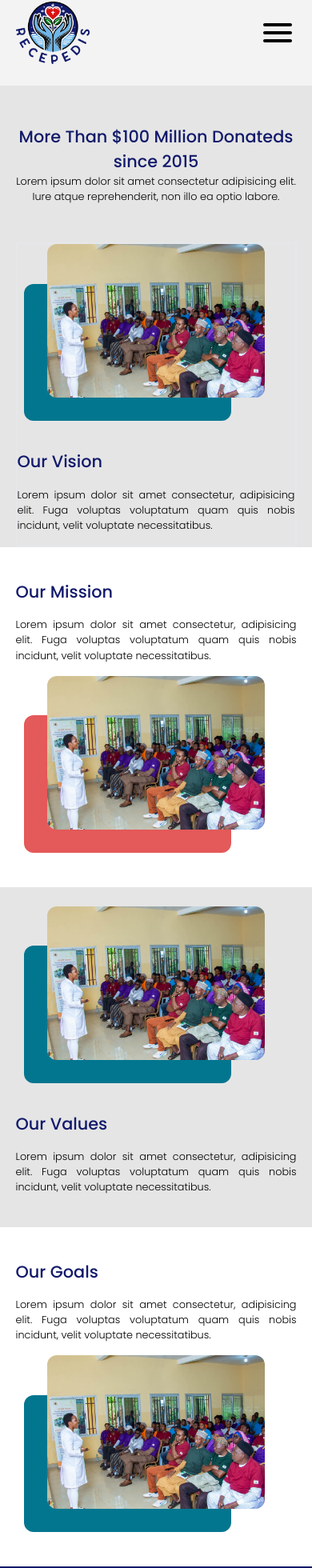
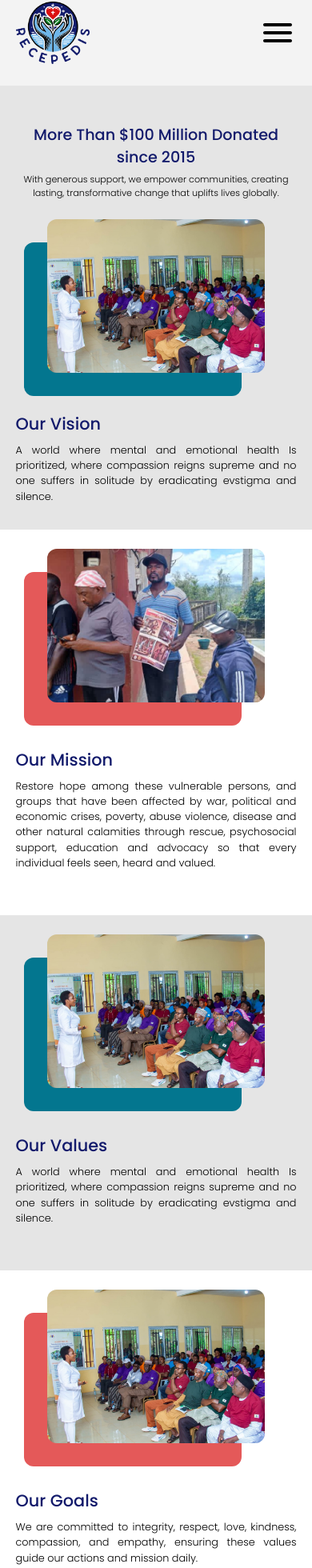
Before and after one commit to CJWALT/recepedis-ngo, a React (Create React App) app: page /about-us in a window 390 px wide. Shown: the part 24-1984 px from the top of the page at 80% size. Built offline with nearby package versions, Linux system fonts and the light colour scheme.

Commit message:
Complete About Us page with added components and responsive design improvements for optimal display across all devices

```diff
--- a/src/component/Nav.jsx
+++ b/src/component/Nav.jsx
@@ -26,7 +26,7 @@ function Nav() {
   }
 
   return (
-    <div className='py-[1.3rem] flex flex-row justify-between w-[90%] max-w-[1280px] mx-auto'>
+    <div className='py-[1.3rem] flex flex-row justify-between w-[90%] sm:w-[80%] md:w-[90%] max-w-[1280px] mx-auto'>
       <NavLink to='/' className=''>
             <img src={Logo} alt='logo' className='object-contain w-[92px] h-[89px]'/>
       </NavLink>
--- a/src/component/aboutus/ImgBackdrop.jsx
+++ b/src/component/aboutus/ImgBackdrop.jsx
@@ -3,7 +3,7 @@ import React from 'react'
 function ImgBackdrop({img, className}) {
   return (
     <>
-      <div className={`relative mb-[3rem] flex justify-center before:w-[95%] before:h-[10.7rem]  before:-left-[1.8rem] before:-bottom-[1.8rem] before:absolute before:rounded-[12px] w-[17rem] max-w-[20rem] max-h-[13.5rem] h-[12rem] mx-auto ${className}`}>
+      <div className={`relative mb-[3rem] md:h-[18rem] xl:max-w-none xl:max-h-none before:xl:w-[inherit] xl:w-[29rem] xl:h-[21rem] md:max-h-[19rem] md:mb-[2rem] md:ml-[2rem] flex justify-center before:w-[inherit] before:h-[inherit] xl:before:-left-[3rem] xl:before:-bottom-[3rem] xl:ml-[3rem] before:-left-[1.8rem] md:before:w-[23rem] before:-bottom-[1.8rem] before:absolute before:rounded-[12px] w-[17rem] max-w-[20rem] max-h-[13.5rem] h-[12rem] sm:w-[25rem] sm:max-w-[26rem] sm:h-[16rem] sm:max-h-[16rem] mx-auto ${className}`}>
           <img src={img} alt="" className='object-cover object-center relative w-full h-full rounded-[12px]' />
               {/* <span className={`absolute -bottom-[20%] -left-[12%] rounded-[12px] w-full h-[10rem] block ${className}`}></span> */}
             </div>
--- a/src/component/aboutus/OurGoals.jsx
+++ b/src/component/aboutus/OurGoals.jsx
@@ -2,23 +2,23 @@ import React from 'react'
 import AboutBanner from '../../assets/counsel-img.jpg'
 import ImgBackdrop from './ImgBackdrop'
 
-function OurValues() {
+function OurGoals() {
   return (
     <>
-        <section className='w-[90%] md:w-[90%] mx-auto sm:w-[80%]'>
+        <div className='md:py-[2rem] mx-auto w-[90%] sm:w-[80%] md:w-[90%] max-w-[1280px] flex flex-col md:flex-row md:mb-[2rem] gap-2 xl:gap-[3rem]'>
+          <div className='pb-[2rem] order-2 md:order-1 md:w-[48%] xl:w-[52%] lg:w-[50%] flex flex-col gap-2 md:self-center'>
+                <h4 className='font-medium text-[1.3rem] text-txtColor sm:text-[1.8rem] md:text-[2rem] xl:text-[2.3rem] lg:text-[2.5rem]  '>Our Goals</h4>
+                <p className='font-light text-[.8rem] sm:text-[1rem] lg:text-[1.3rem] xl:text-[1.5rem] text-justify'>
 
-            <div className='py-[1rem] flex flex-col gap-4'>
-              <h4 className='font-medium text-[1.3rem] text-txtColor sm:text-[1.8rem]'>Our Goals</h4>
-              <p className='font-light text-[.8rem] sm:text-[1rem] text-justify'>
-                Lorem ipsum dolor sit amet consectetur, adipisicing elit. Fuga voluptas voluptatum quam quis nobis incidunt, velit voluptate necessitatibus.
-              </p>
+We are committed to integrity, respect, love, kindness, compassion, and empathy, ensuring these values guide our actions and mission daily.
+                </p>
+              </div>
+              <ImgBackdrop
+                className='before:bg-[#E45959] order-1 md:order-2 md:!ml-auto md:!mr-0'
+                img={AboutBanner}/>
             </div>
-                <ImgBackdrop
-                    className='before:bg-[#03768F]'
-                    img={AboutBanner}/>
-            </section>
     </>
   )
 }
 
-export default OurValues
+export default OurGoals
--- a/src/component/aboutus/OurMission.jsx
+++ b/src/component/aboutus/OurMission.jsx
@@ -1,21 +1,22 @@
 import React from 'react'
-import AboutBanner from '../../assets/counsel-img.jpg'
+import AboutBanner from '../../assets/ouractivitiesslidetwo.jpeg'
 import ImgBackdrop from './ImgBackdrop'
 
 function OurMission() {
   return (
     <>
-        <section className='w-[90%] md:w-[90%] mx-auto sm:w-[80%]'>
-            <div className='py-[1rem] flex flex-col gap-4'>
-              <h4 className='font-medium text-[1.3rem] text-txtColor sm:text-[1.8rem]'>Our Mission</h4>
-              <p className='font-light text-[.8rem] sm:text-[1rem] text-justify'>
-                Lorem ipsum dolor sit amet consectetur, adipisicing elit. Fuga voluptas voluptatum quam quis nobis incidunt, velit voluptate necessitatibus.
+        <div className='md:py-[2rem] w-[90%] max-w-[1280px] sm:w-[80%] md:w-[90%] mx-auto flex flex-col md:flex-row md:mb-[2rem] gap-2 xl:gap-[3rem]'>
+          <div className='pb-[2rem] order-2 md:order-2 md:w-[48%] xl:w-[52%] lg:w-[50%] flex flex-col gap-2 md:self-center'>
+              <h4 className='font-medium text-[1.3rem] text-txtColor sm:text-[1.8rem] md:text-[2rem] xl:text-[2.3rem] lg:text-[2.5rem]  '>Our Mission</h4>
+              <p className='font-light text-[.8rem] sm:text-[1rem] lg:text-[1.3rem] xl:text-[1.5rem] text-justify'>
+              Restore hope among these vulnerable persons, and groups that have been affected by war, political and economic crises, poverty, abuse violence, disease and other natural calamities through rescue, psychosocial support, education and advocacy so that every individual feels seen, heard and valued.
               </p>
             </div>
-            <ImgBackdrop
-          className='before:bg-[#E45959]'
-          img={AboutBanner}/>
-            </section>
+
+          <ImgBackdrop
+            className='before:bg-[#E45959] md:!ml-auto md:!mr-0'
+            img={AboutBanner}/>
+        </div>
     </>
   )
 }
--- a/src/component/aboutus/OurValues.jsx
+++ b/src/component/aboutus/OurValues.jsx
@@ -5,17 +5,17 @@ import ImgBackdrop from './ImgBackdrop'
 function OurValues() {
   return (
     <>
-        <section className='w-[90%] md:w-[90%] mx-auto sm:w-[80%]'>
+        <div className='md:py-[2rem] mx-auto w-[90%] sm:w-[80%] md:w-[90%] max-w-[1280px] flex flex-col md:flex-row md:mb-[2rem] gap-2 xl:gap-[3rem]'>
         <ImgBackdrop
           className='before:bg-[#03768F]'
           img={AboutBanner}/>
-            <div className='py-[1rem] flex flex-col gap-4'>
-              <h4 className='font-medium text-[1.3rem] text-txtColor sm:text-[1.8rem]'>Our Values</h4>
-              <p className='font-light text-[.8rem] sm:text-[1rem] text-justify'>
-                Lorem ipsum dolor sit amet consectetur, adipisicing elit. Fuga voluptas voluptatum quam quis nobis incidunt, velit voluptate necessitatibus.
+            <div className='pb-[2rem] md:w-[48%] xl:w-[52%] lg:w-[50%] flex flex-col gap-2 md:self-center'>
+              <h4 className='font-medium text-[1.3rem] text-txtColor sm:text-[1.8rem] md:text-[2rem] xl:text-[2.3rem] lg:text-[2.5rem]  '>Our Values</h4>
+              <p className='font-light text-[.8rem] sm:text-[1rem] lg:text-[1.3rem] xl:text-[1.5rem] text-justify'>
+              A world where mental and emotional health Is prioritized, where compassion reigns supreme and no one suffers in solitude by eradicating evstigma and silence.
               </p>
             </div>
-            </section>
+            </div>
     </>
   )
 }
--- a/src/component/aboutus/OurVision.jsx
+++ b/src/component/aboutus/OurVision.jsx
@@ -5,17 +5,17 @@ import ImgBackdrop from './ImgBackdrop'
 function OurVision() {
   return (
     <>
-        <section className='border-2 sm:border-blue-400 md:border-green-400 lg:border-pink-400 xl:border-purple-400'>
+        <div className='md:py-[2rem] max-w-[1280px] md:flex md:flex-row md:mb-[2rem] gap-2 xl:gap-[3rem]'>
         <ImgBackdrop
           className='before:bg-[#03768F]'
           img={AboutBanner}/>
-            <div className='py-[1rem] flex flex-col gap-4'>
-              <h4 className='font-medium text-[1.3rem] text-txtColor sm:text-[1.8rem]'>Our Vision</h4>
-              <p className='font-light text-[.8rem] sm:text-[1rem] text-justify'>
-                Lorem ipsum dolor sit amet consectetur, adipisicing elit. Fuga voluptas voluptatum quam quis nobis incidunt, velit voluptate necessitatibus.
+            <div className='pb-[2rem] md:w-[48%] xl:w-[52%] lg:w-[50%] flex flex-col gap-2 md:self-center'>
+              <h4 className='font-medium text-[1.3rem] text-txtColor sm:text-[1.8rem] md:text-[2rem] xl:text-[2.3rem] lg:text-[2.5rem]  '>Our Vision</h4>
+              <p className='font-light text-[.8rem] sm:text-[1rem] lg:text-[1.3rem] xl:text-[1.5rem] text-justify'>
+              A world where mental and emotional health Is prioritized, where compassion reigns supreme and no one suffers in solitude by eradicating evstigma and silence.
               </p>
             </div>
-            </section>
+            </div>
     </>
   )
 }
--- a/src/pages/AboutUs.jsx
+++ b/src/pages/AboutUs.jsx
@@ -8,11 +8,11 @@ function AboutUs() {
   return (
     <>
         <section className='bg-[#E5E5E5]' >
-          <div className='w-[90%] sm:w-[80%] md:w-[90%] mx-auto'>
-          <div className='py-[3rem]'>
-              <h3 className='text-[1.3rem] sm:text-[1.7rem] font-medium text-center text-txtColor'>More Than $100 Million Donateds since 2015</h3>
-              <p className='font-light text-center text-[.8rem] sm:text-[1rem]'>
-                Lorem ipsum dolor sit amet consectetur adipisicing elit. Iure atque reprehenderit, non illo ea optio labore.
+          <div className='w-[90%] max-w-[1280px] sm:w-[80%] md:w-[90%] mx-auto'>
+          <div className='pt-[3rem] pb-[1.5rem]'>
+              <h3 className='text-[1.2rem] mb-1 sm:text-[1.4rem] md:text-[1.8rem] xl:text-[2rem] font-medium text-center text-txtColor'>More Than $100 Million Donated since 2015</h3>
+              <p className='font-light xl:w-[45rem] lg:w-[55%] justify-center flex sm:w-[32rem] md:w-[70%] text-center mx-auto text-[.7rem] sm:text-[.8rem] md:text-[1rem] xl:text-[1.2rem]'>
+              With generous support, we empower communities, creating lasting, transformative change that uplifts lives globally.
               </p>
             </div>
 
@@ -30,10 +30,6 @@ function AboutUs() {
           <div className=' bg-white py-6'>
           <OurGoals/>
           </div>
-
-
-
-
       </section>
     </>
 
```
Also changed, not shown: src/assets/counsel-img.jpg.
